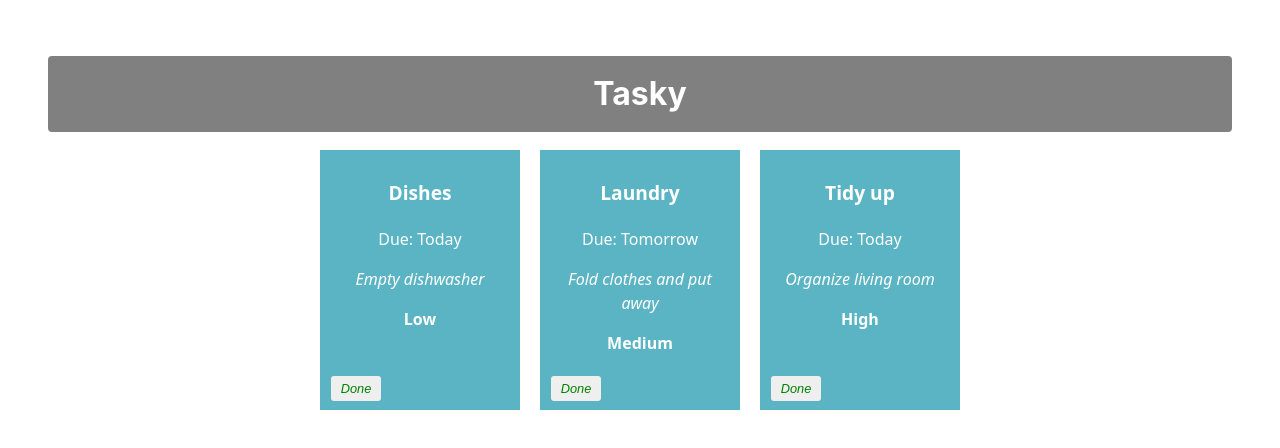
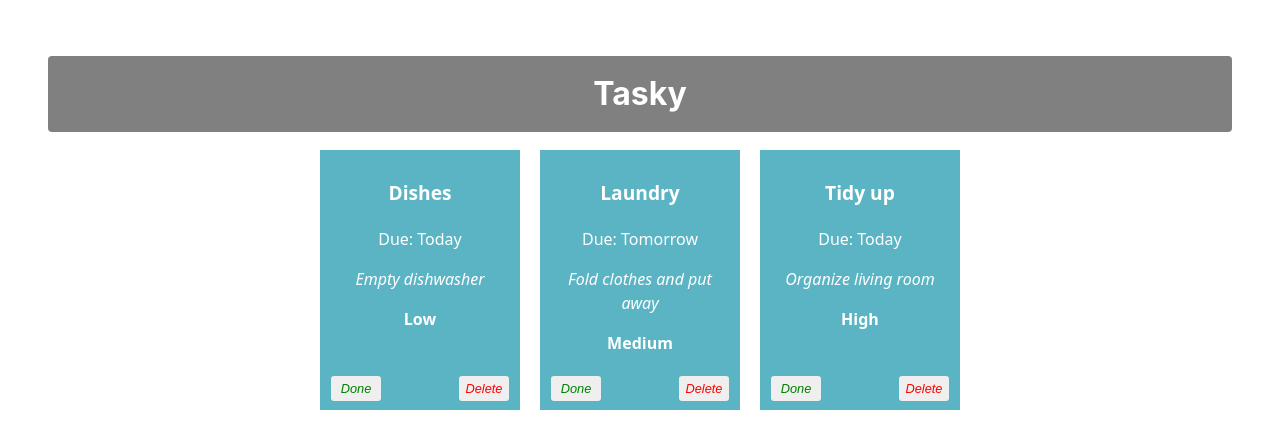
Before and after one commit to Katyaova/REACT_Basics_Lab1, a React (Vite) app in the folder tasky/: page / in a window 1280 px wide. Shown: the top 448 px of the page. Built offline with nearby package versions, Linux system fonts and the light colour scheme.

Commit message:
Delete a task

```diff
--- a/tasky/src/App.css
+++ b/tasky/src/App.css
@@ -65,3 +65,10 @@
   left: 5px;
   color: green;
 }
+
+.deleteButton {
+  position: absolute;
+  bottom: 5px;
+  right: 5px;
+  color: red;
+}
--- a/tasky/src/App.jsx
+++ b/tasky/src/App.jsx
@@ -18,6 +18,13 @@
     setTaskState({ tasks });
   };
 
+  const deleteHandler = (taskIndex) => {
+    const tasks = [...taskState.tasks];
+    tasks.splice(taskIndex, 1);
+    setTaskState({tasks});
+  }
+
+
   return (
     <div className="container">
       <h1>Tasky</h1>
@@ -30,6 +37,8 @@
           priority={task.priority}
           done={task.done}
           markDone={() => doneHandler(index)}
+          deleteTask = {() => deleteHandler(index)}
+
         />
       ))}
     </div>
--- a/tasky/src/components/Task.jsx
+++ b/tasky/src/components/Task.jsx
@@ -7,7 +7,9 @@
             <p>Due: {props.deadline}</p>
             <p className="description">{props.description}</p>
             <p className="priority">{props.priority}</p>
-            <button onClick={props.markDone} className='doneButton'>Done</button> {/* Mark as Done button */}
+            <button onClick={props.markDone} className='doneButton'>Done</button>
+            <button className='deleteButton' onClick={props.deleteTask}>Delete</button>
+
         </div>
     );
 }
```
